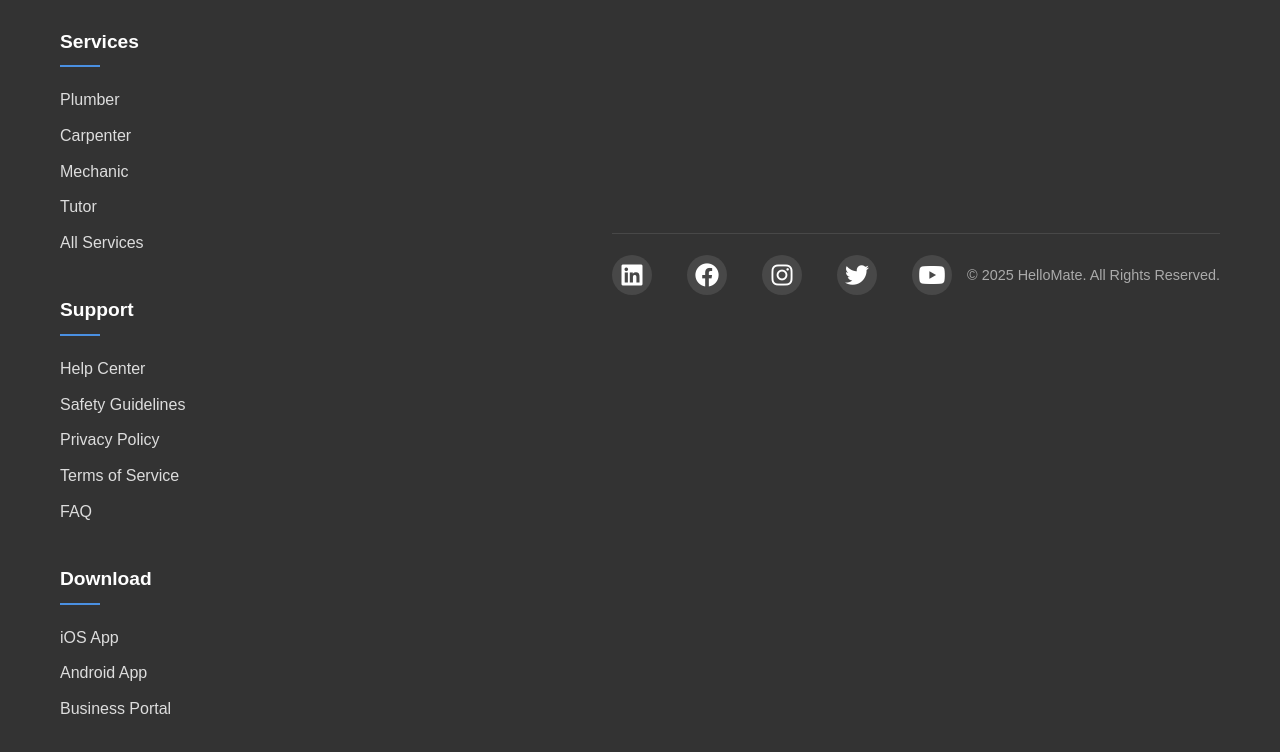
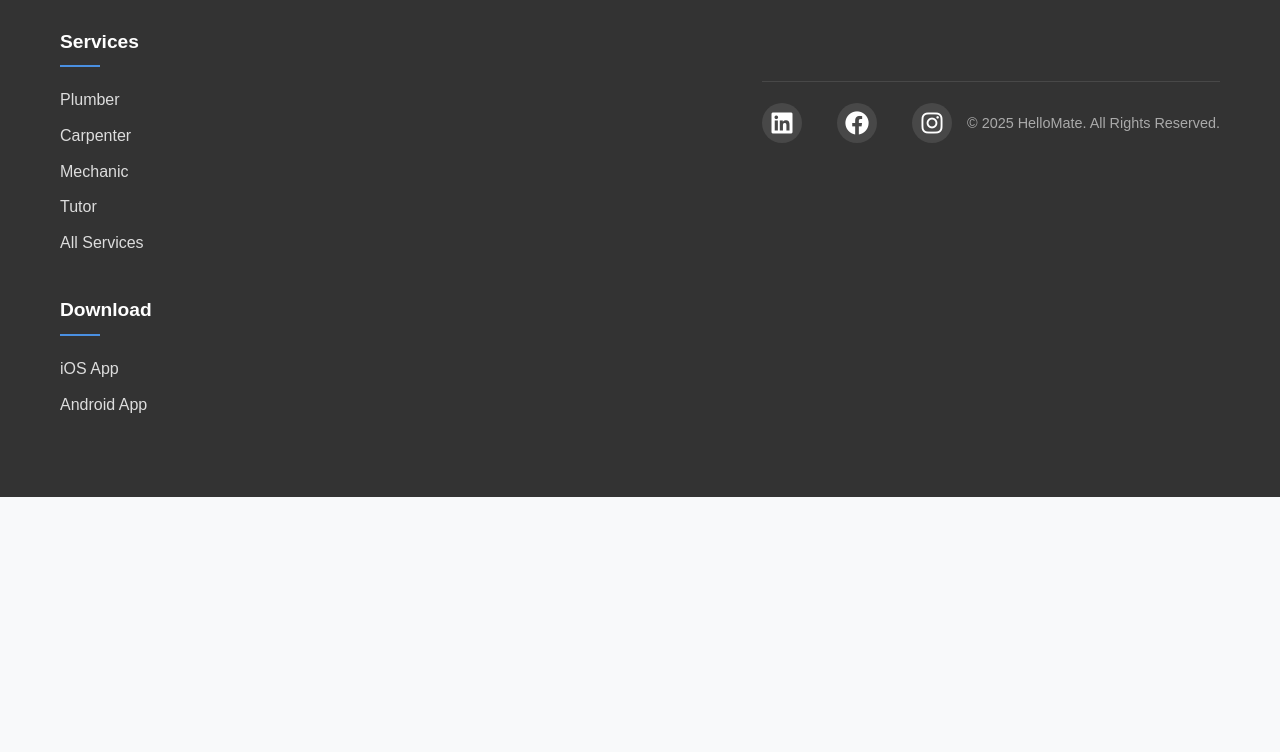
Before and after one commit to radchu-ragasu/WebSiteLaunch, a plain HTML site: page index.html in a window 1280 px wide. Shown: the part 5632-6384 px from the top of the page. After the commit the page ends 6129 px from the top, so only its background shows below. Drawn offline with Linux system fonts and the light colour scheme.

Commit message:
Update index.html

```diff
--- a/index.html
+++ b/index.html
@@ -1379,16 +1379,6 @@
                 </ul>
             </div>
 
-            <div class="footer-column">
-                <h3>Support</h3>
-                <ul>
-                    <li><a href="#help-center">Help Center</a></li>
-                    <li><a href="#safety-guidelines">Safety Guidelines</a></li>
-                    <li><a href="#privacy-policy">Privacy Policy</a></li>
-                    <li><a href="#terms-of-service">Terms of Service</a></li>
-                    <li><a href="#faq">FAQ</a></li>
-                </ul>
-            </div>
 
 
 
@@ -1397,7 +1387,6 @@
                 <ul>
                     <li><a href="https://apps.apple.com/store">iOS App</a></li>
                     <li><a href="https://play.google.com/store">Android App</a></li>
-                    <li><a href="#">Business Portal</a></li>
                 </ul>
             </div>
         </div>
@@ -1407,8 +1396,6 @@
                 <a href="https://www.linkedin.com/company/hello-mate6/" target="_blank" rel="noopener noreferrer"><i class="fab fa-linkedin"></i></a>
                 <a href="https://www.facebook.com/HelloMateOfficial" target="_blank" rel="noopener noreferrer"><i class="fab fa-facebook"></i></a>
                 <a href="https://www.instagram.com/official_hellomate?igsh=ZHYydnpoY3hpYjhj&utm_source=qr" target="_blank" rel="noopener noreferrer"><i class="fab fa-instagram"></i></a>
-                <a href="#"><i class="fab fa-twitter"></i></a>
-                <a href="#"><i class="fab fa-youtube"></i></a>
 
 
 
```
